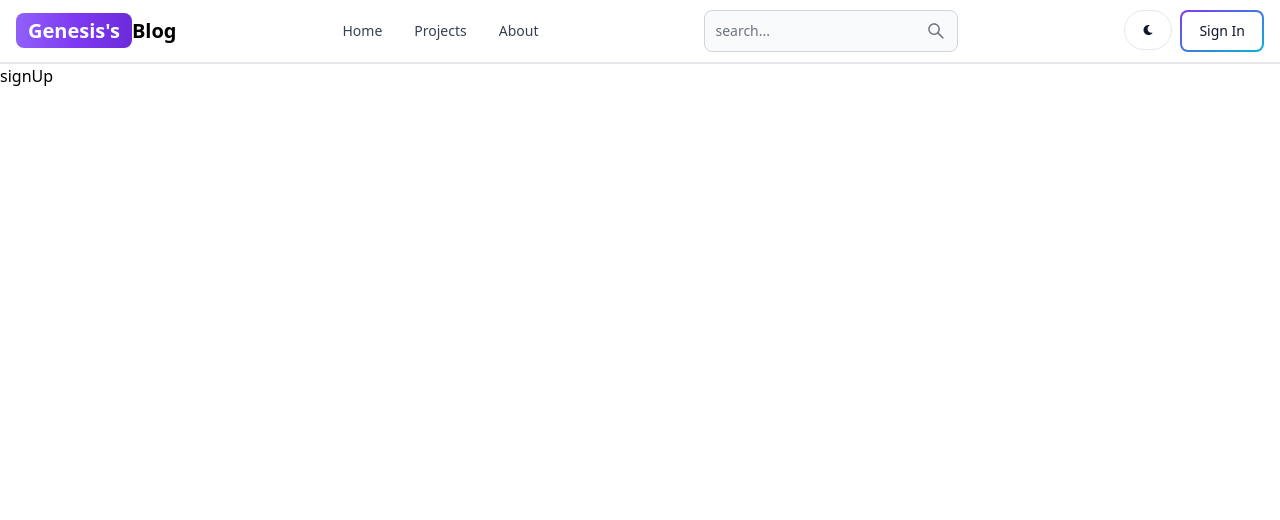
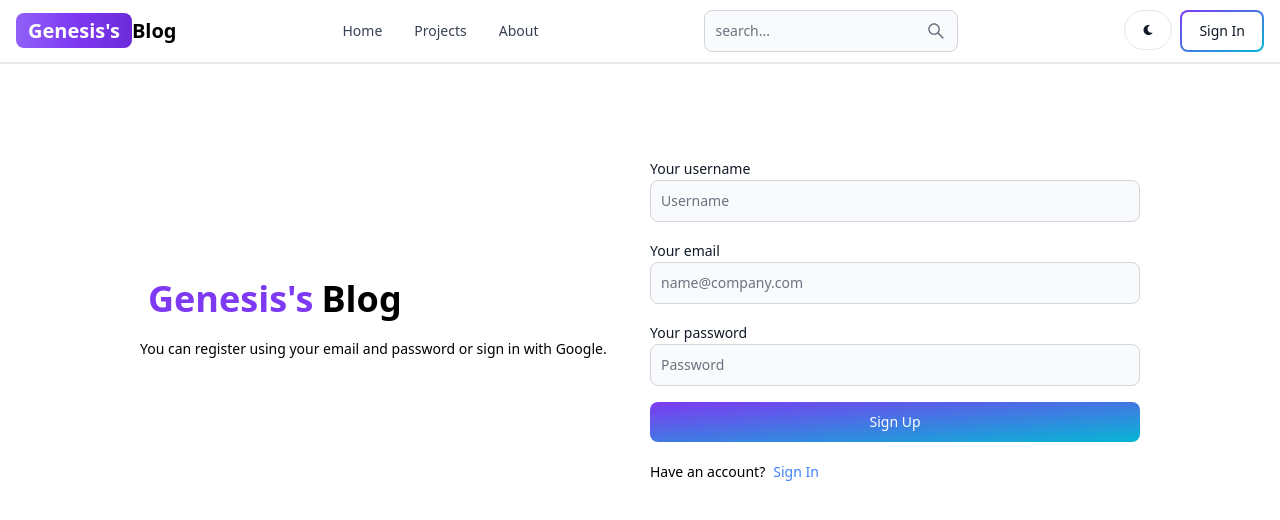
Before and after one commit to GenesisJED/fullstack-blog, a React (Vite) app in the folder client/: page /sign-up in a window 1280 px wide. Shown: the top 520 px of the page. Built offline with nearby package versions, Linux system fonts and the light colour scheme.

Commit message:
create sign up page ui

```diff
--- a/client/src/pages/SignUp.jsx
+++ b/client/src/pages/SignUp.jsx
@@ -1,6 +1,66 @@
+import { Button, Label, TextInput } from "flowbite-react"
+import { Link } from "react-router-dom"
 
- export const SignUp = () => {
-   return (
-     <div>signUp</div>
-   )
- }
+export const SignUp = () => {
+
+  return (
+    <div className='min-h-screen mt-20'>
+      <div className='flex p-3 max-w-5xl mx-auto flex-col md:flex-row md:items-center gap-5'>
+        {/* left */}
+        <div className='flex-1'>
+          <Link to='/' className='font-bold dark:text-white text-4xl'>
+            <span className='px-2 py-1 rounded-lg text-purple-600'>
+              Genesis's
+            </span>
+            Blog
+          </Link>
+          <p className='text-sm mt-5'>
+            You can register using your email and password or sign in with Google.
+          </p>
+        </div>
+        {/* right */}
+
+        <div className='flex-1'>
+          <form className='flex flex-col gap-4'>
+            <div>
+              <Label value='Your username' />
+              <TextInput
+                type='text'
+                placeholder='Username'
+                id='username'
+              />
+            </div>
+            <div>
+              <Label value='Your email' />
+              <TextInput
+                type='email'
+                placeholder='name@company.com'
+                id='email'
+              />
+            </div>
+            <div>
+              <Label value='Your password' />
+              <TextInput
+                type='password'
+                placeholder='Password'
+                id='password'
+              />
+            </div>
+            <Button
+              gradientDuoTone='purpleToBlue'
+              type='submit'
+            >
+              Sign Up
+            </Button>
+          </form>
+          <div className='flex gap-2 text-sm mt-5'>
+            <span>Have an account?</span>
+            <Link to='/sign-in' className='text-blue-500'>
+              Sign In
+            </Link>
+          </div>
+        </div>
+      </div>
+    </div>
+  )
+}
```
